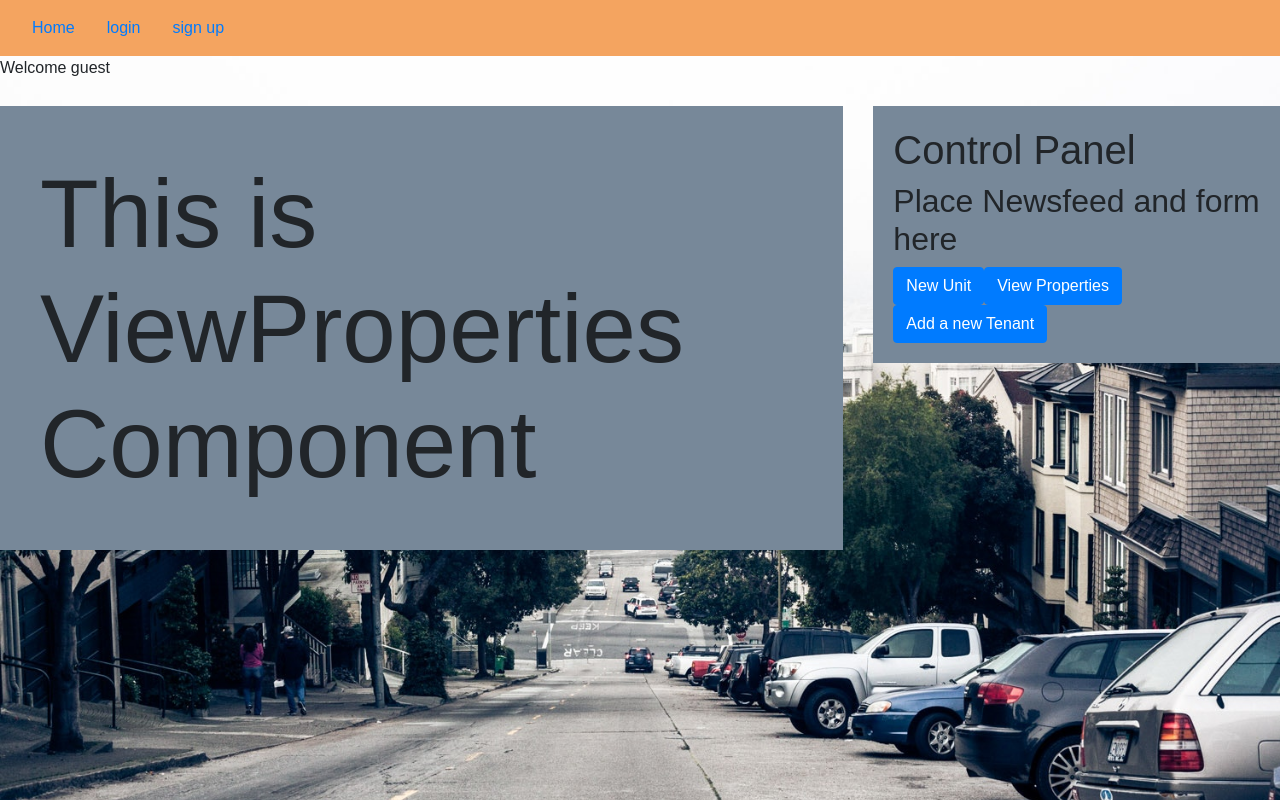
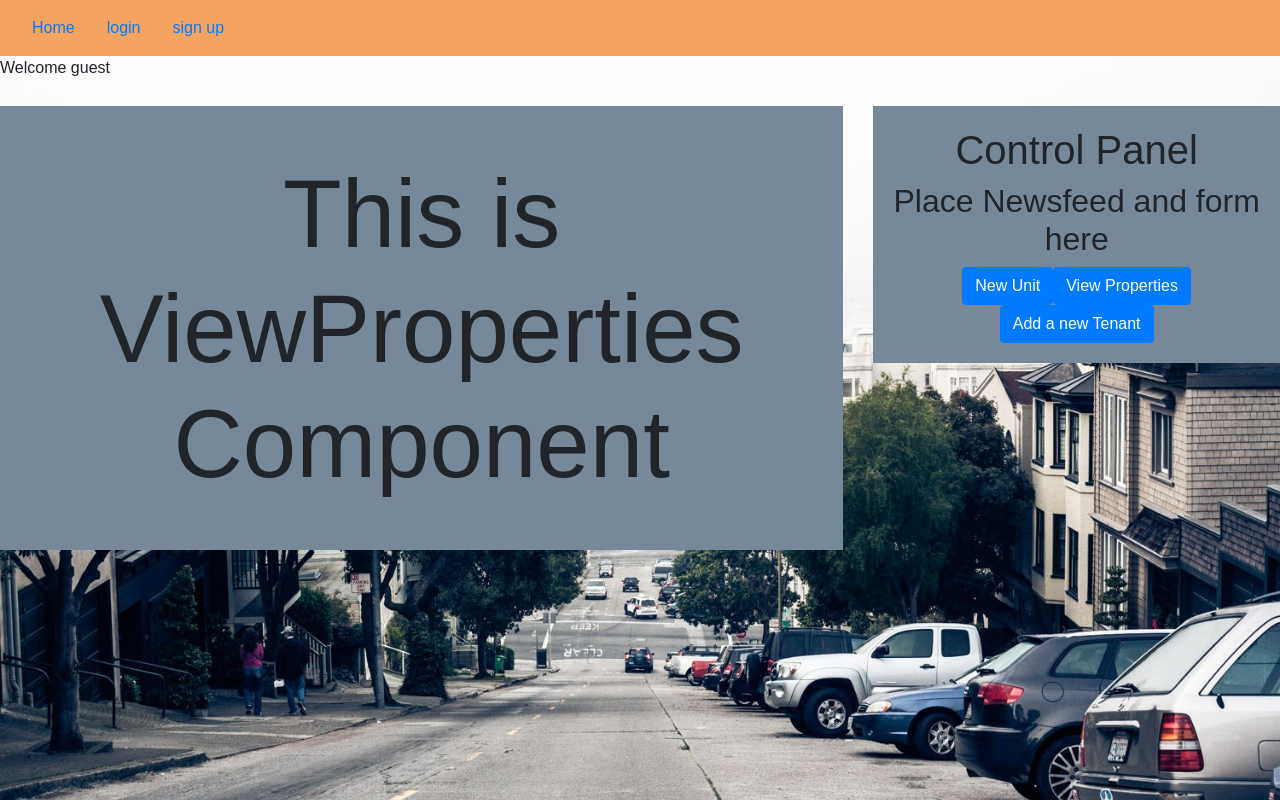
Before and after one commit to Project3UofU/rent_app, a React (Create React App) app in the folder rent_app/client/: page /Landlord in a window 1280 px wide. Built offline with nearby package versions, Linux system fonts and the light colour scheme; no server answers.

Commit message:
text alignment

```diff
--- a/rent_app/client/src/App.css
+++ b/rent_app/client/src/App.css
@@ -1,3 +1,6 @@
+.container{
+  text-align: center;
+}
 body {
   background-image: url("/images/chris-castro-521-unsplash.jpg");
   background-position-y: 80%;
```
